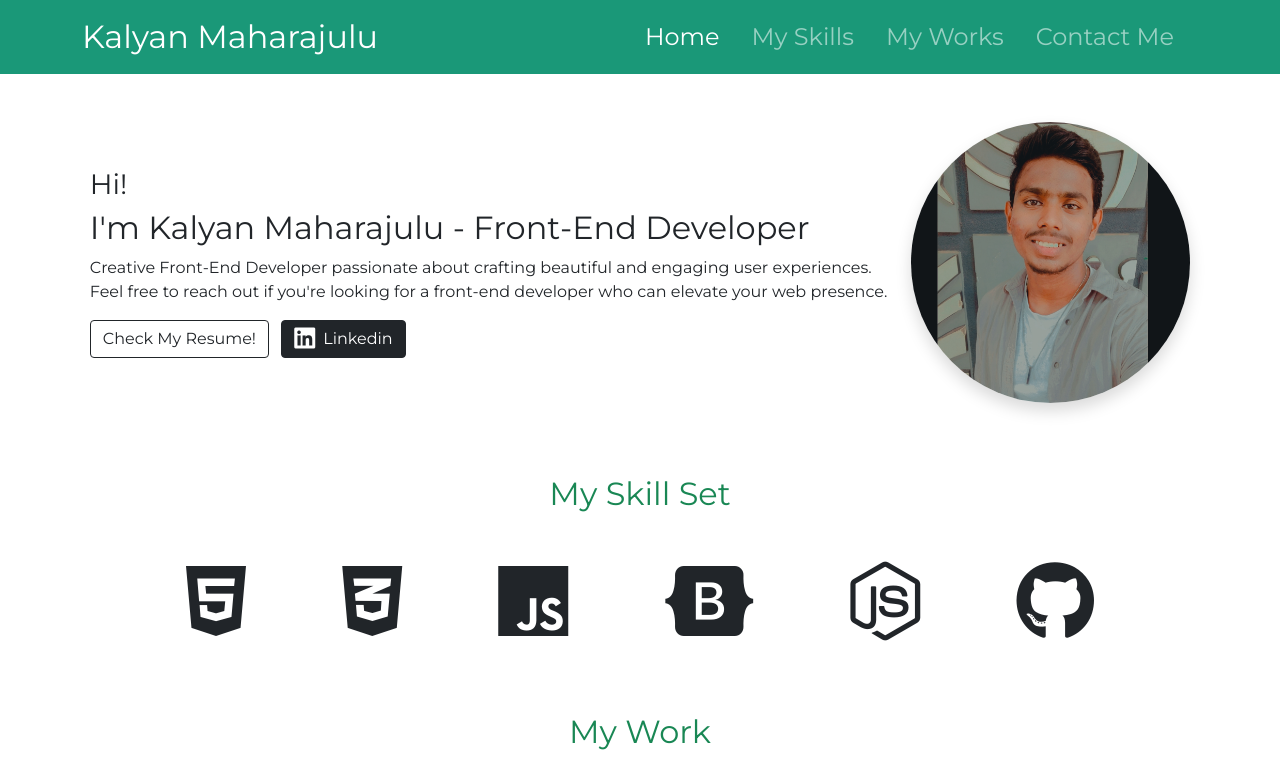
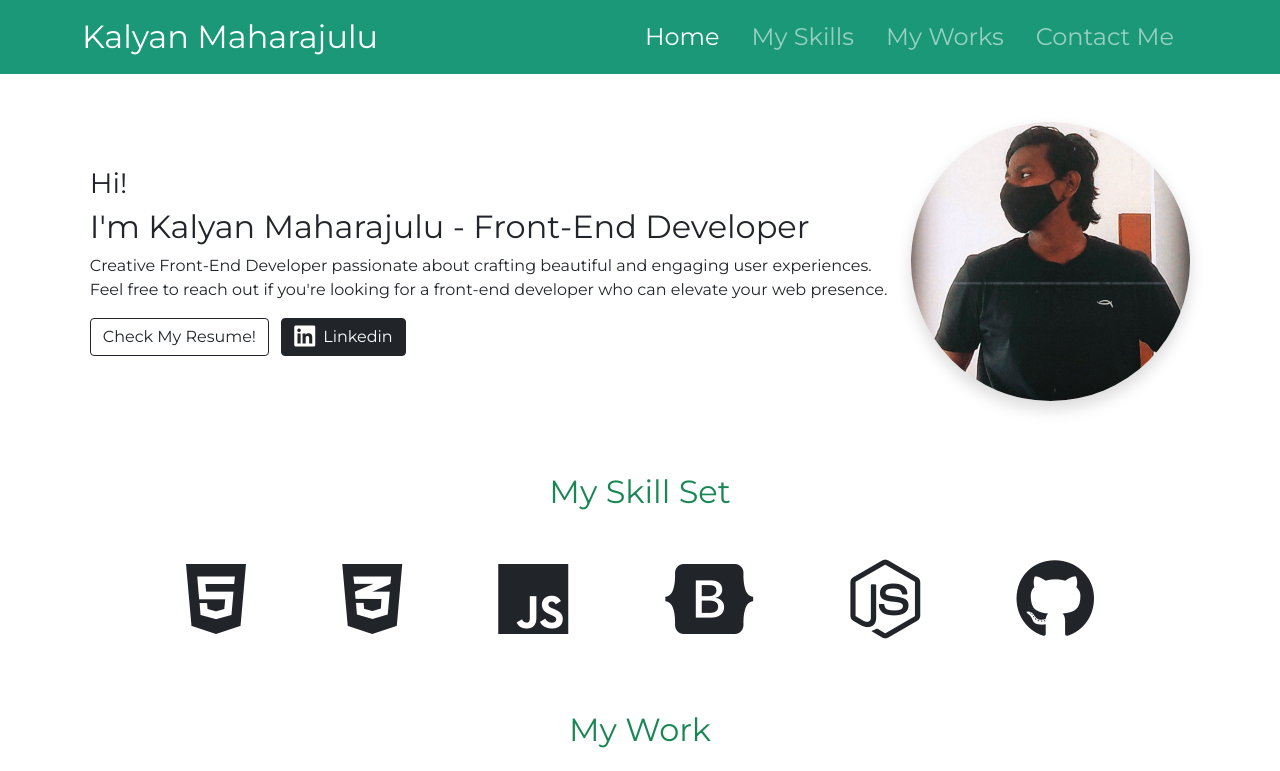
Before and after one commit to kalyanroy26/Personal-Portfolio-1, a plain HTML site: page index.html in a window 1280 px wide. Shown: the top 771 px of the page. Drawn offline with nearby package versions, Linux system fonts and the light colour scheme; grey boxes are pictures that could not be loaded.

Commit message:
Update index.html

```diff
--- a/index.html
+++ b/index.html
@@ -69,10 +69,10 @@
 
       </div>
       <div class="d-md-none w-50 h-50">
-        <img src="images/Pic1.png" alt="profile pic" class="w-100 rounded-circle shadow">
+        <img src="images/pic1.jpg" alt="profile pic" class="w-100 rounded-circle shadow">
       </div>
       <div class="d-none d-md-block w-25 h-25">
-        <img src="images/Pic1.png" alt="profile pic" class="w-100 rounded-circle shadow">
+        <img src="images/pic1.jpg" alt="profile pic" class="w-100 rounded-circle shadow">
       </div>
 
     </section>
```
